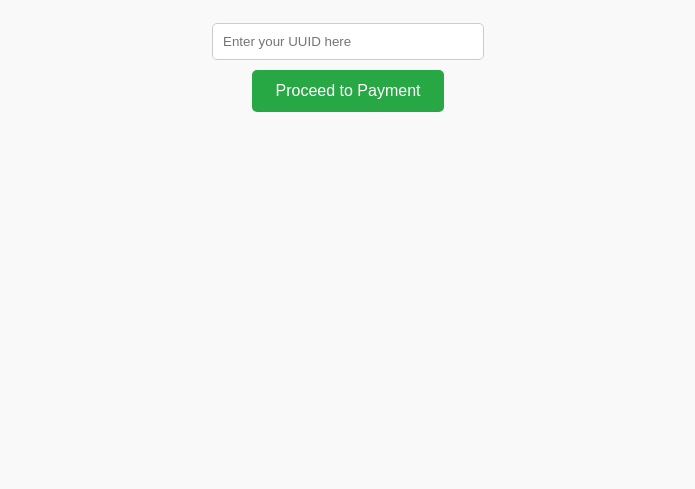
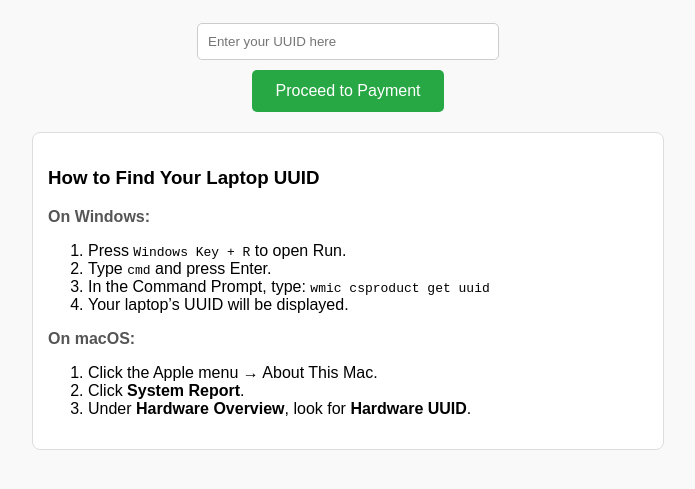
Before and after one commit to olaskid7736-pixel/aoe.github.io, a plain HTML site: page index.html in a window 1280 px wide. Shown: the part 129-618 px from the top of the page, without its empty margins (292-987 px from the left). Drawn offline with Linux system fonts and the light colour scheme.

Commit message:
Update index.html

```diff
--- a/index.html
+++ b/index.html
@@ -14,7 +14,7 @@
     p { color: #555; }
     input {
       padding: 10px;
-      width: 250px;
+      width: 280px;
       margin: 10px 0;
       border: 1px solid #ccc;
       border-radius: 5px;
@@ -29,6 +29,15 @@
       border-radius: 5px;
     }
     button:hover { background-color: #218838; }
+    .instructions {
+      text-align: left;
+      max-width: 600px;
+      margin: 20px auto;
+      background: #fff;
+      padding: 15px;
+      border: 1px solid #ddd;
+      border-radius: 8px;
+    }
   </style>
   <script>
     function proceedToPayment() {
@@ -48,5 +57,23 @@
   <input type="text" id="uuid" placeholder="Enter your UUID here">
   <br>
   <button onclick="proceedToPayment()">Proceed to Payment</button>
+
+  <div class="instructions">
+    <h3>How to Find Your Laptop UUID</h3>
+    <p><strong>On Windows:</strong></p>
+    <ol>
+      <li>Press <code>Windows Key + R</code> to open Run.</li>
+      <li>Type <code>cmd</code> and press Enter.</li>
+      <li>In the Command Prompt, type: <code>wmic csproduct get uuid</code></li>
+      <li>Your laptop’s UUID will be displayed.</li>
+    </ol>
+
+    <p><strong>On macOS:</strong></p>
+    <ol>
+      <li>Click the Apple menu → About This Mac.</li>
+      <li>Click <strong>System Report</strong>.</li>
+      <li>Under <strong>Hardware Overview</strong>, look for <strong>Hardware UUID</strong>.</li>
+    </ol>
+  </div>
 </body>
 </html>
```
